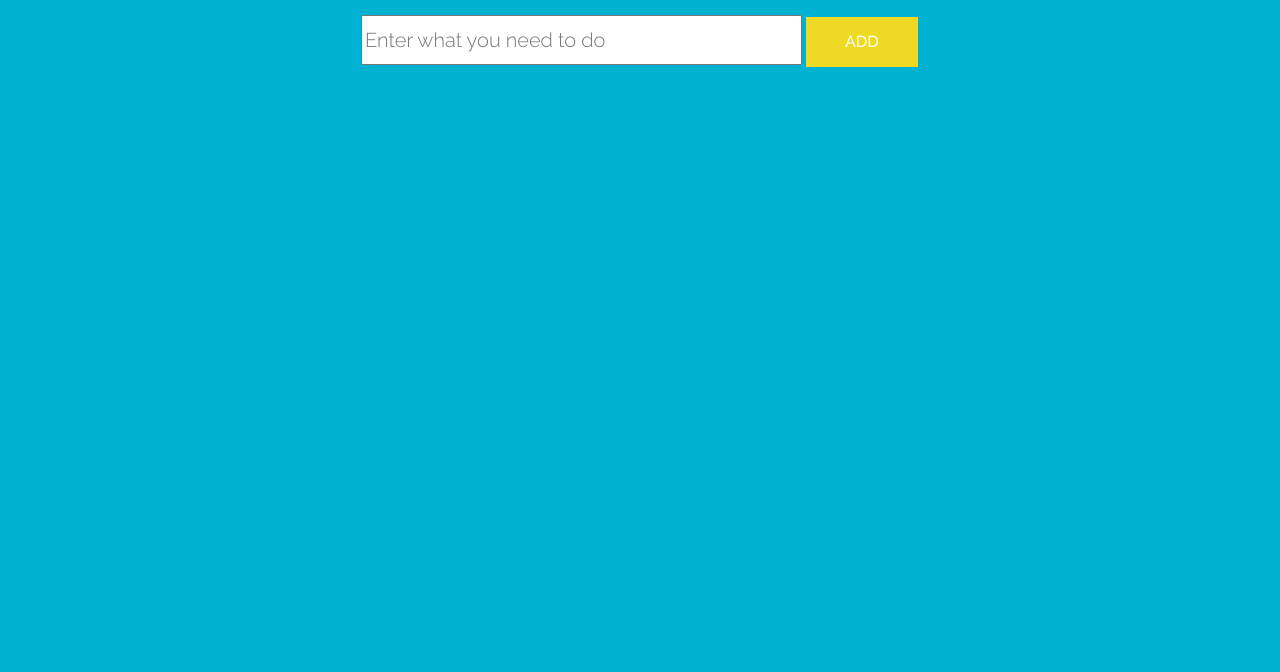
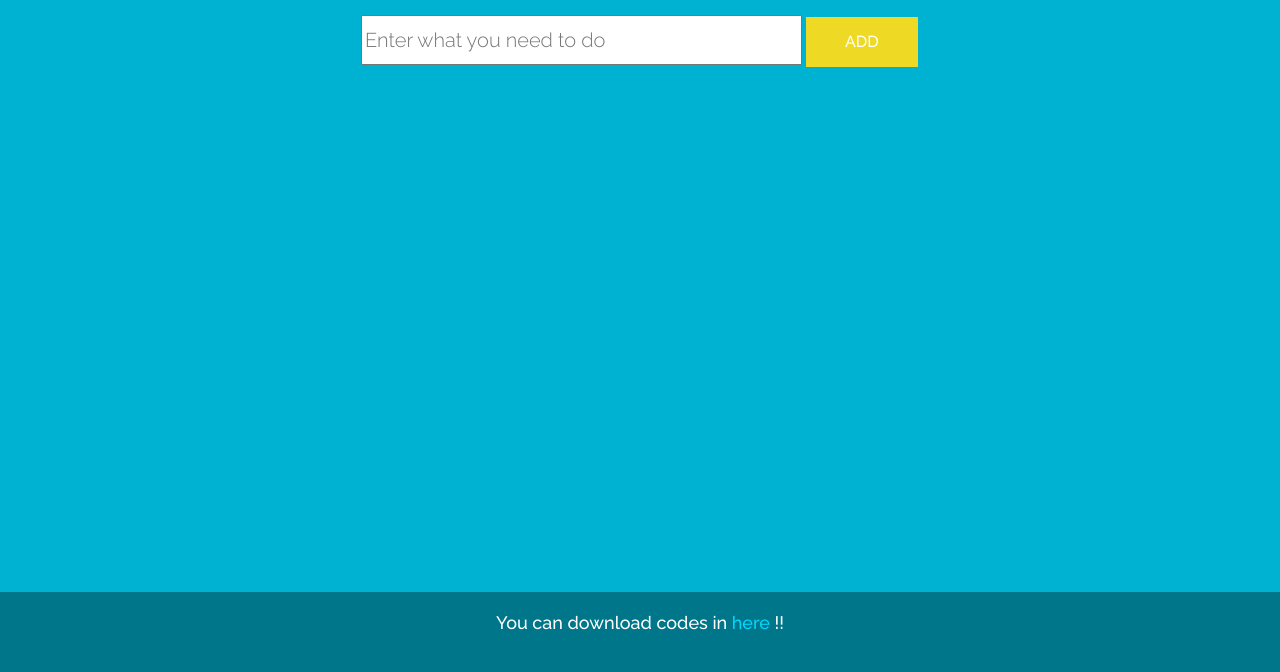
Before and after one commit to Park-Ji-Yoon/ToDoList, a plain HTML site: page to_do_list/index.html in a window 1280 px wide. Shown: the part 128-800 px from the top of the page. Drawn offline with nearby package versions, Linux system fonts and the light colour scheme.

Commit message:
깃허브 주소 연결

```diff
--- a/to_do_list/index.html
+++ b/to_do_list/index.html
@@ -22,6 +22,9 @@
 			</div>
 		</div>
 		<div class="footer">
+			<div id="download">
+				You can download codes in <a href="https://github.com/Park-Ji-Yoon/ToDoList" target="_blank">here</a> !!
+			</div>
 		</div>
 	</div>
 </body>
--- a/to_do_list/style.css
+++ b/to_do_list/style.css
@@ -21,6 +21,7 @@ body{
 	font-weight: 700;
 	font-size: 36px;
 	text-align: center;
+	color: #003038;
 }
 .content{
 	width: 50%;
@@ -93,8 +94,27 @@ li{
 	font-size: 18px;
 	margin-bottom: 10px;
 }
+:root{
+	--main-footer-height: 10%;
+}
 .footer{
-	width: 10%;
-	/*height: 70px;*/
-	background-color: white;
+	width: 100%;
+	bottom: 0;
+	left: 0;
+	position: fixed;
+	height: 10%;
+	background-color: #00768a;
 }
+#download{
+	font-family: 'Raleway', sans-serif;
+	font-weight: 500;
+	font-size: 18px;
+	color: #ffffff;
+	text-align: center;
+	height: 100%;
+	margin-top: 1.3%;
+}
+#download a{
+	text-decoration: none;
+	color: #00d8ff;
+}
```
